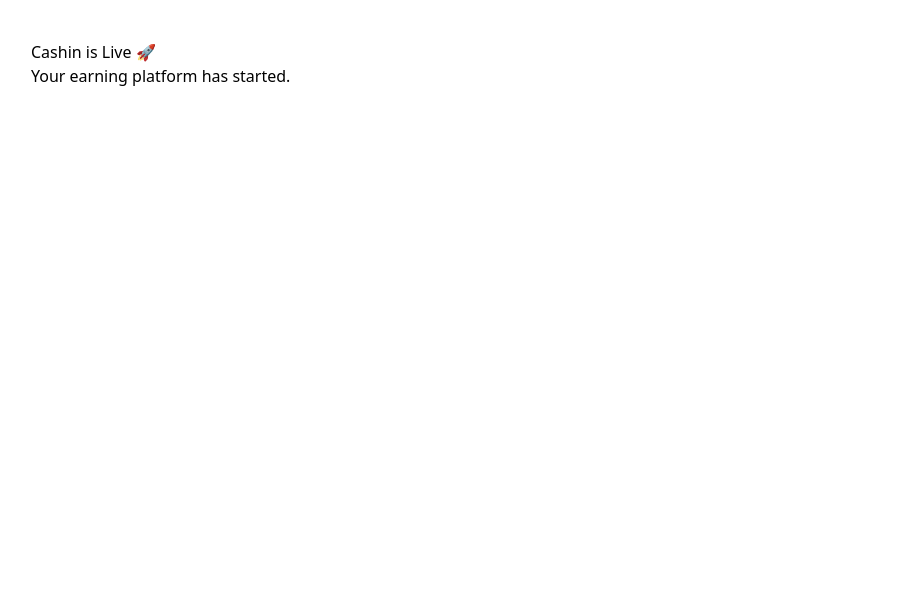
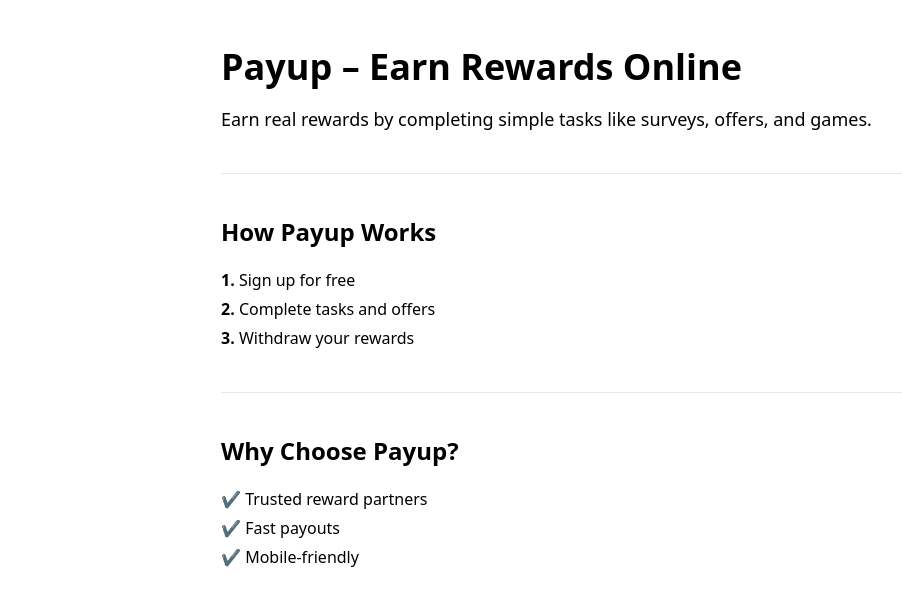
Before and after one commit to tool63/cashin, a Next.js app: page / in a window 1280 px wide. Shown: the top 606 px of the page, without its empty margins (9-911 px from the left). Built offline with nearby package versions, Linux system fonts and the light colour scheme.

Commit message:
Update page.tsx

```diff
--- a/app/page.tsx
+++ b/app/page.tsx
@@ -1,8 +1,37 @@
 export default function Home() {
   return (
-    <main style={{ padding: 40 }}>
-      <h1>Cashin is Live 🚀</h1>
-      <p>Your earning platform has started.</p>
+    <main style={{ maxWidth: 900, margin: "0 auto", padding: 40 }}>
+      <h1 style={{ fontSize: 36, fontWeight: "bold" }}>
+        Payup – Earn Rewards Online
+      </h1>
+
+      <p style={{ marginTop: 12, fontSize: 18 }}>
+        Earn real rewards by completing simple tasks like surveys, offers, and games.
+      </p>
+
+      <hr style={{ margin: "40px 0" }} />
+
+      <h2 style={{ fontSize: 24, fontWeight: "bold" }}>
+        How Payup Works
+      </h2>
+
+      <ol style={{ marginTop: 16, lineHeight: 1.8 }}>
+        <li><strong>1.</strong> Sign up for free</li>
+        <li><strong>2.</strong> Complete tasks and offers</li>
+        <li><strong>3.</strong> Withdraw your rewards</li>
+      </ol>
+
+      <hr style={{ margin: "40px 0" }} />
+
+      <h2 style={{ fontSize: 24, fontWeight: "bold" }}>
+        Why Choose Payup?
+      </h2>
+
+      <ul style={{ marginTop: 16, lineHeight: 1.8 }}>
+        <li>✔ Trusted reward partners</li>
+        <li>✔ Fast payouts</li>
+        <li>✔ Mobile-friendly</li>
+      </ul>
     </main>
   );
 }
```
